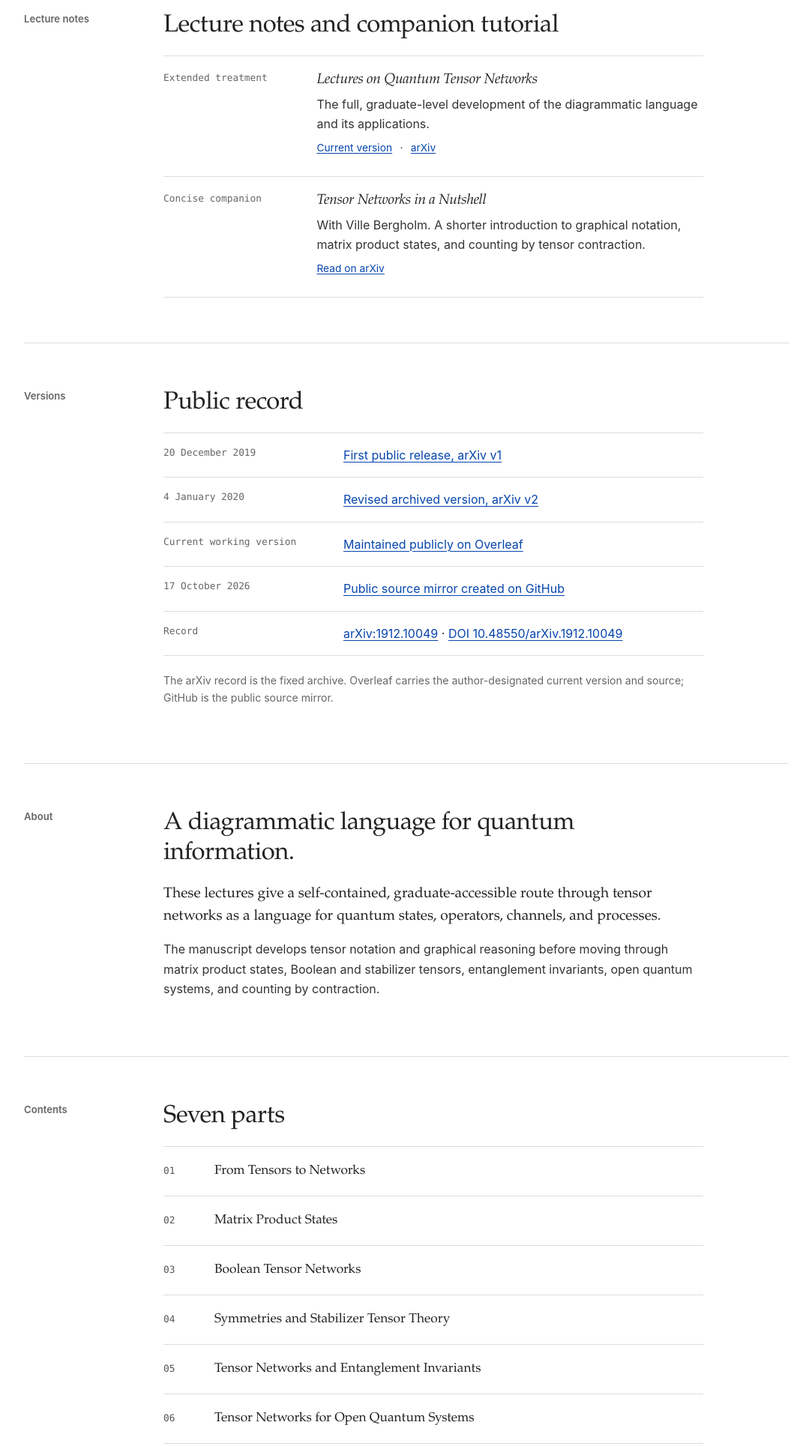
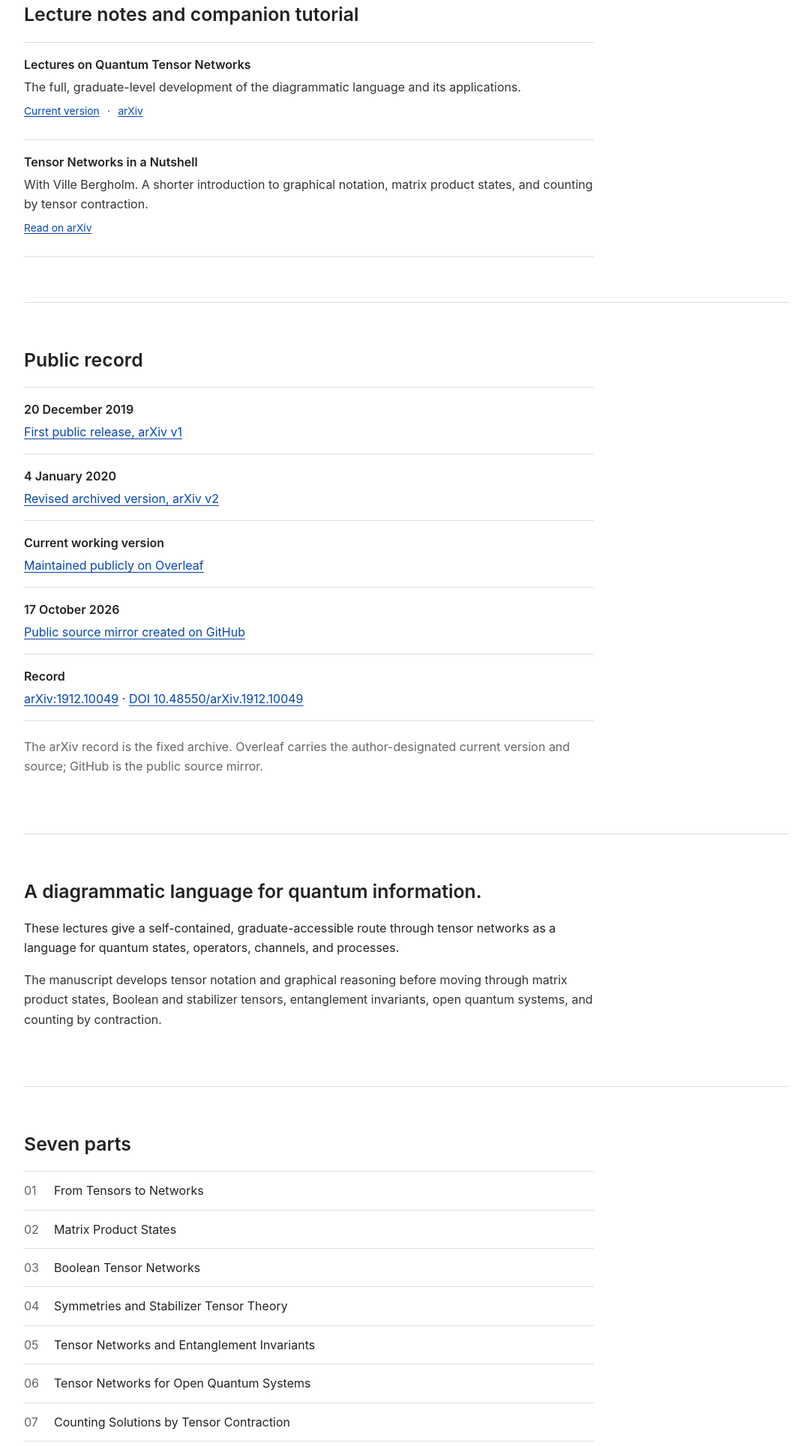
Before and after one commit to JacobBiamonte/Lectures-on-Quantum-Tensor-Networks-and-Graphical-Calculus, a plain HTML site: page index.html in a window 1280 px wide. Shown: the part 554-2483 px from the top of the page at 75% size, without its empty margins (98-1181 px from the left). Drawn offline with Linux system fonts and the light colour scheme.

Commit message:
Flatten project page typography

```diff
--- a/index.html
+++ b/index.html
@@ -18,7 +18,7 @@
     <meta name="citation_arxiv_id" content="1912.10049">
     <meta name="citation_doi" content="10.48550/arXiv.1912.10049">
     <title>Lectures on Quantum Tensor Networks — Jacob Biamonte</title>
-    <link rel="stylesheet" href="styles.css?v=2">
+    <link rel="stylesheet" href="styles.css?v=3">
   </head>
   <body>
     <a class="skip-link" href="#main">Skip to content</a>
@@ -70,13 +70,10 @@
       </section>
 
       <section class="section shell" id="works" aria-labelledby="works-title">
-        <div class="section-label">Lecture notes</div>
         <div class="section-body">
           <h2 id="works-title">Lecture notes and companion tutorial</h2>
-          <dl class="reading-list">
-            <div>
-              <dt>Extended treatment</dt>
-              <dd>
+          <div class="reading-list">
+            <article>
               <h3><cite>Lectures on Quantum Tensor Networks</cite></h3>
               <p>The full, graduate-level development of the diagrammatic language and its applications.</p>
               <p class="work-links">
@@ -84,24 +81,19 @@
                 <span aria-hidden="true">·</span>
                 <a href="https://arxiv.org/abs/1912.10049" target="_blank" rel="noreferrer">arXiv</a>
               </p>
-              </dd>
-            </div>
-            <div>
-              <dt>Concise companion</dt>
-              <dd>
+            </article>
+            <article>
               <h3><cite>Tensor Networks in a Nutshell</cite></h3>
               <p>With Ville Bergholm. A shorter introduction to graphical notation, matrix product states, and counting by tensor contraction.</p>
               <p class="work-links">
                 <a href="https://arxiv.org/abs/1708.00006" target="_blank" rel="noreferrer">Read on arXiv</a>
               </p>
-              </dd>
+            </article>
           </div>
-          </dl>
         </div>
       </section>
 
       <section class="section shell" id="versions" aria-labelledby="versions-title">
-        <div class="section-label">Versions</div>
         <div class="section-body">
           <h2 id="versions-title">Public record</h2>
           <dl class="facts">
@@ -138,7 +130,6 @@
       </section>
 
       <section class="section shell" id="about" aria-labelledby="about-title">
-        <div class="section-label">About</div>
         <div class="section-body">
           <h2 id="about-title">A diagrammatic language for quantum information.</h2>
           <p class="lead">
@@ -154,7 +145,6 @@
       </section>
 
       <section class="section shell" id="contents" aria-labelledby="contents-title">
-        <div class="section-label">Contents</div>
         <div class="section-body">
           <h2 id="contents-title">Seven parts</h2>
           <ol class="contents-list">
@@ -171,7 +161,6 @@
       </section>
 
       <section class="section shell" id="foundations" aria-labelledby="foundations-title">
-        <div class="section-label">Primary foundations</div>
         <div class="section-body">
           <h2 id="foundations-title">The research line behind the lectures.</h2>
           <p class="lead">
@@ -265,7 +254,6 @@
       </section>
 
       <section class="section shell" id="license" aria-labelledby="license-title">
-        <div class="section-label">Source &amp; license</div>
         <div class="section-body">
           <h2 id="license-title">Open source, copyright retained.</h2>
           <p>
--- a/styles.css
+++ b/styles.css
@@ -6,9 +6,7 @@
   --line: #ddd;
   --accent: #555;
   --link: #0645ad;
-  --serif: "Iowan Old Style", "Palatino Linotype", Palatino, Georgia, serif;
   --sans: Inter, ui-sans-serif, -apple-system, BlinkMacSystemFont, "Segoe UI", sans-serif;
-  --mono: "SFMono-Regular", Consolas, "Liberation Mono", monospace;
   --page: min(100% - 40px, 1020px);
 }
 
@@ -92,33 +90,30 @@ nav a { color: var(--muted); }
 
 .intro-copy { max-width: 760px; }
 
-.section-label {
-  margin: 0;
-  color: var(--muted);
-  font-size: 0.82rem;
-  font-weight: 600;
-}
-
 h1,
 h2,
 h3 {
-  font-family: var(--serif);
-  font-weight: 400;
-  letter-spacing: -0.015em;
+  margin-top: 0;
+  font-family: inherit;
+  font-weight: 600;
+  letter-spacing: 0;
 }
 
 h1 {
   max-width: 760px;
   margin: 0;
-  font-size: clamp(2.25rem, 4.5vw, 3.25rem);
-  line-height: 1.1;
+  font-size: clamp(2rem, 4vw, 2.8rem);
+  line-height: 1.15;
 }
 
 h2 {
   margin: 0 0 1.25rem;
-  font-size: clamp(1.5rem, 2.8vw, 2.05rem);
-  line-height: 1.2;
+  font-size: clamp(1.25rem, 2.4vw, 1.55rem);
+  line-height: 1.3;
 }
+
+cite,
+.footer-inner em { font-style: normal; }
 
 .author {
   margin: 0.75rem 0 0;
@@ -154,13 +149,10 @@ h2 {
 
 .section {
   padding-block: clamp(2.5rem, 5vw, 3.75rem);
-  display: grid;
-  grid-template-columns: 130px minmax(0, 1fr);
-  gap: clamp(1.5rem, 5vw, 3.5rem);
   border-top: 1px solid var(--line);
 }
 
-.section-body { max-width: 720px; }
+.section-body { max-width: 760px; }
 
 .section-body p {
   margin: 0 0 1rem;
@@ -169,9 +161,8 @@ h2 {
 
 .section-body .lead {
   color: var(--ink);
-  font-family: var(--serif);
-  font-size: 1.2rem;
-  line-height: 1.55;
+  font-size: 1rem;
+  line-height: inherit;
 }
 
 .facts {
@@ -181,15 +172,13 @@ h2 {
 
 .facts div {
   padding: 1rem 0;
-  display: grid;
-  grid-template-columns: minmax(155px, 0.45fr) 1fr;
-  gap: 1.5rem;
   border-bottom: 1px solid var(--line);
 }
 
 .facts dt {
-  color: var(--muted);
-  font: 0.8rem/1.55 var(--mono);
+  margin-bottom: 0.2rem;
+  color: var(--ink);
+  font-weight: 600;
 }
 
 .facts dd { margin: 0; }
@@ -197,7 +186,6 @@ h2 {
 .note {
   margin-top: 1.3rem !important;
   color: var(--muted) !important;
-  font-size: 0.88rem;
 }
 
 .reading-list {
@@ -205,24 +193,14 @@ h2 {
   border-top: 1px solid var(--line);
 }
 
-.reading-list > div {
+.reading-list article {
   padding: 1.2rem 0;
-  display: grid;
-  grid-template-columns: minmax(155px, 0.35fr) 1fr;
-  gap: 1.5rem;
   border-bottom: 1px solid var(--line);
 }
 
-.reading-list dt {
-  color: var(--muted);
-  font: 0.8rem/1.55 var(--mono);
-}
-
-.reading-list dd { margin: 0; }
-
 .reading-list h3 {
   margin: 0 0 0.35rem;
-  font-size: 1.2rem;
+  font-size: 1rem;
   line-height: 1.35;
 }
 
@@ -243,73 +221,49 @@ h2 {
 }
 
 .contents-list li {
-  min-height: 66px;
-  padding: 0.9rem 0;
-  display: grid;
-  grid-template-columns: 52px 1fr;
-  align-items: center;
-  gap: 1rem;
+  padding: 0.75rem 0;
+  display: flex;
+  gap: 0.75rem;
   border-bottom: 1px solid var(--line);
 }
 
 .contents-list span {
-  color: var(--accent);
-  font: 0.8rem/1 var(--mono);
+  min-width: 1.75rem;
+  color: var(--muted);
 }
 
 .contents-list strong {
-  font-family: var(--serif);
-  font-size: 1.08rem;
-  font-weight: 500;
+  font-weight: 400;
 }
 
 .appendix {
   margin-top: 1.4rem !important;
-  font-size: 0.86rem;
 }
 
 .appendix span {
-  margin-right: 0.75rem;
-  color: var(--accent);
-  font: 0.78rem/1 var(--mono);
-  letter-spacing: 0.08em;
-  text-transform: uppercase;
+  margin-right: 0.4rem;
+  font-weight: 600;
 }
 
 .reference-list {
   margin: 2rem 0 0;
-  padding: 0;
-  list-style: none;
-  counter-reset: foundation;
+  padding-left: 1.5rem;
   border-top: 1px solid var(--line);
 }
 
 .reference-list li {
-  position: relative;
-  padding: 1.2rem 0 1.2rem 3.2rem;
-  counter-increment: foundation;
+  padding: 1rem 0 1rem 0.25rem;
   border-bottom: 1px solid var(--line);
-}
-
-.reference-list li::before {
-  content: counter(foundation, decimal-leading-zero);
-  position: absolute;
-  top: 1.35rem;
-  left: 0;
-  color: var(--accent);
-  font: 0.78rem/1 var(--mono);
 }
 
 .reference-citation {
   margin: 0 0 0.35rem !important;
   color: var(--ink) !important;
-  font-family: var(--serif);
 }
 
 .reference-note {
   margin: 0 !important;
   color: var(--muted) !important;
-  font-size: 0.86rem;
 }
 
 .source-links {
@@ -352,13 +306,6 @@ h2 {
     padding-block: 2.75rem;
   }
 
-  .section {
-    grid-template-columns: 1fr;
-    gap: 1.2rem;
-  }
-
-  .facts div { grid-template-columns: 1fr; gap: 0.3rem; }
-  .reading-list > div { grid-template-columns: 1fr; gap: 0.3rem; }
   .footer-inner { flex-direction: column; gap: 0.6rem; }
   .footer-inner p:last-child { text-align: left; }
 }
```
Lines whose indentation alone changed are shown as unchanged.
